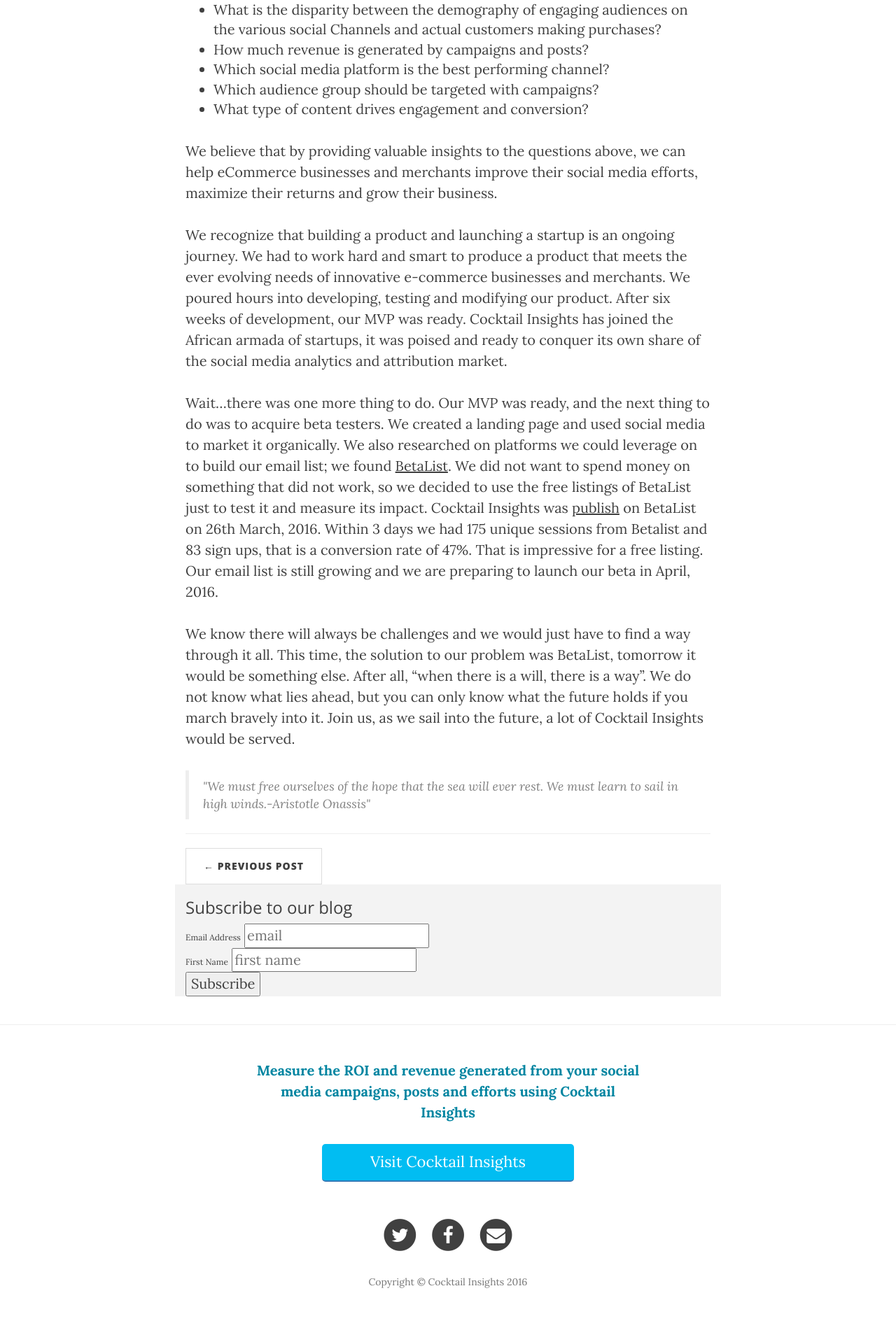
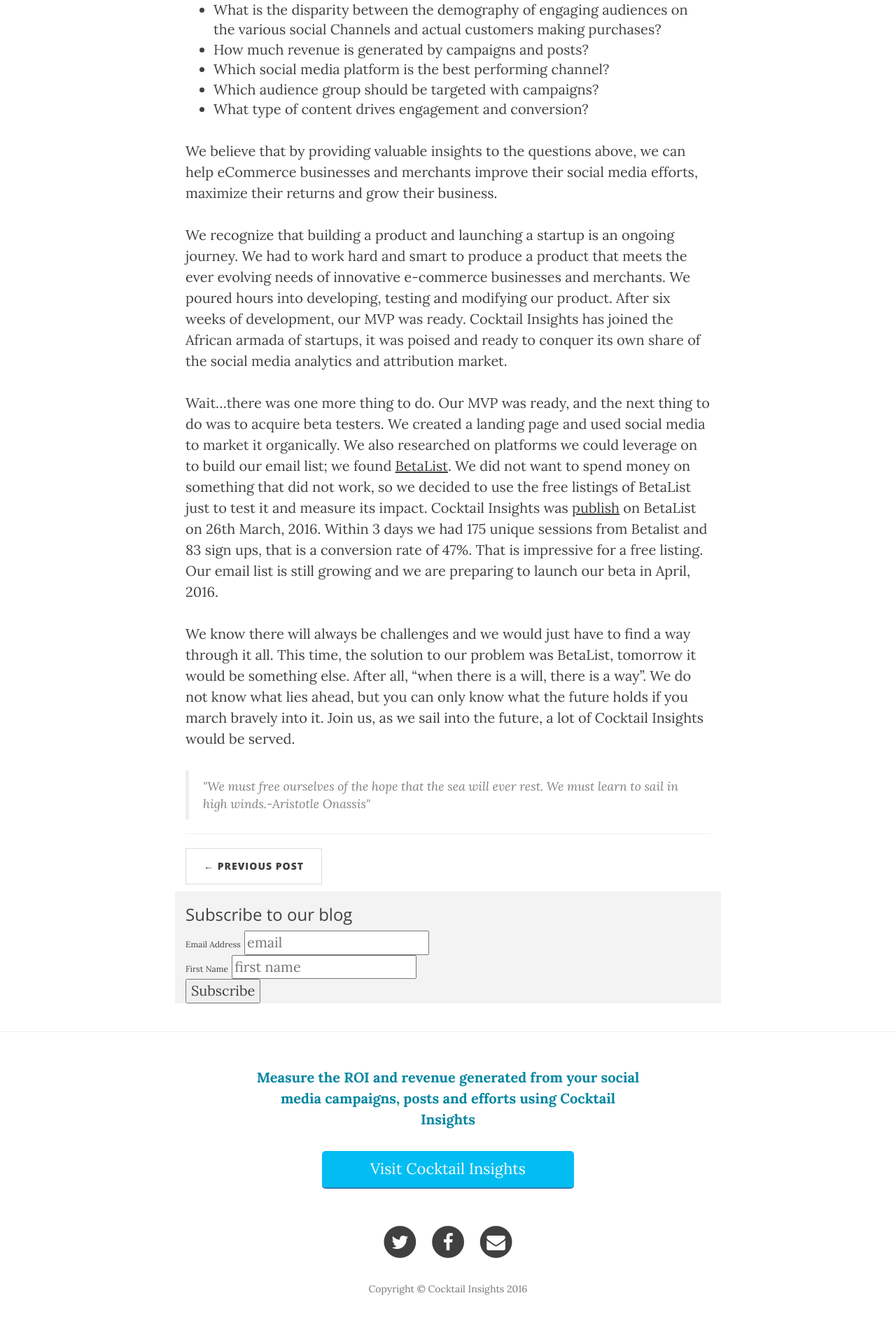
Before and after one commit to cocktailinsights/blog, a Jekyll site: the page built from _posts/2016-04-8-Growing our betalist with BetaList.markdown, in a window 1280 px wide. Shown: the part 1125-3043 px from the top of the page at 70% size. Built offline with Jekyll 4.4.1, drawn with Linux system fonts in a browser that asks for light colours; nearby versions of some CDN libraries; comment, search, counter and statistics services are not loaded.

Commit message:
changed to mailchimp embed

```diff
--- a/css/style.css
+++ b/css/style.css
@@ -14,10 +14,6 @@
   font-size: 12px;
 }
 
-#mc_embed_signup .button{
-
-}
-
 #mc_embed_signup #mce-success-response{
   font-weight: 100 !important;
   font-size: 15px;
@@ -29,4 +25,5 @@
 
 .blog-subscribe{
   background-color: #f3f3f3;
+  margin-top: 10px;
 }
```
